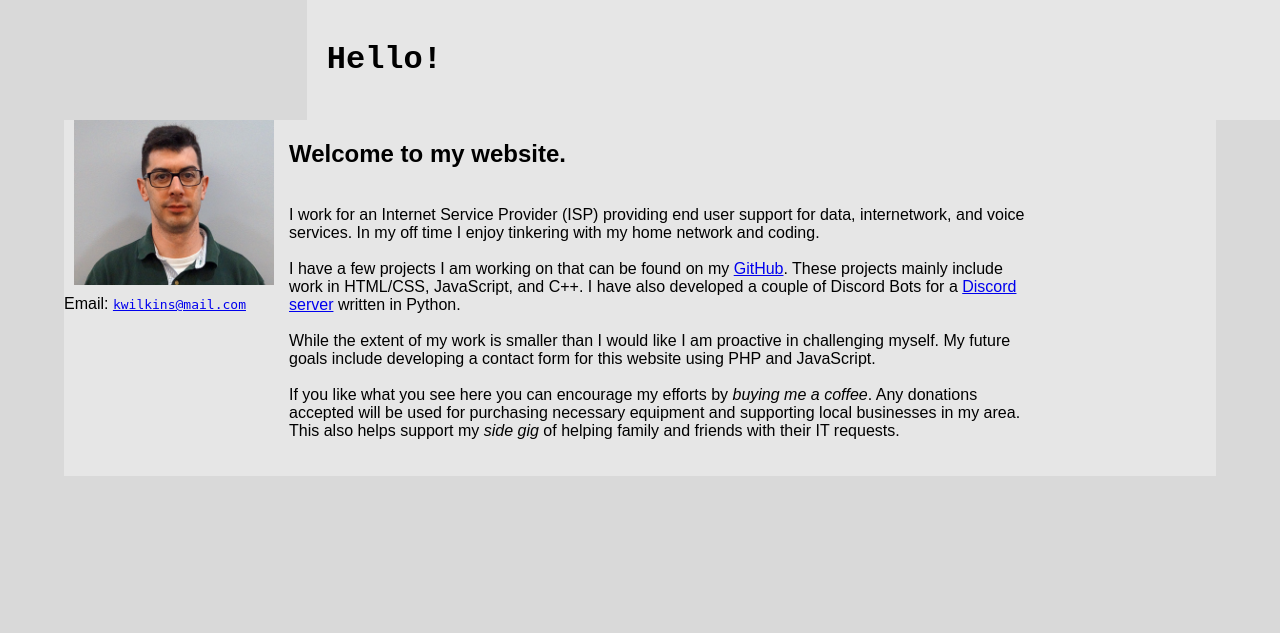
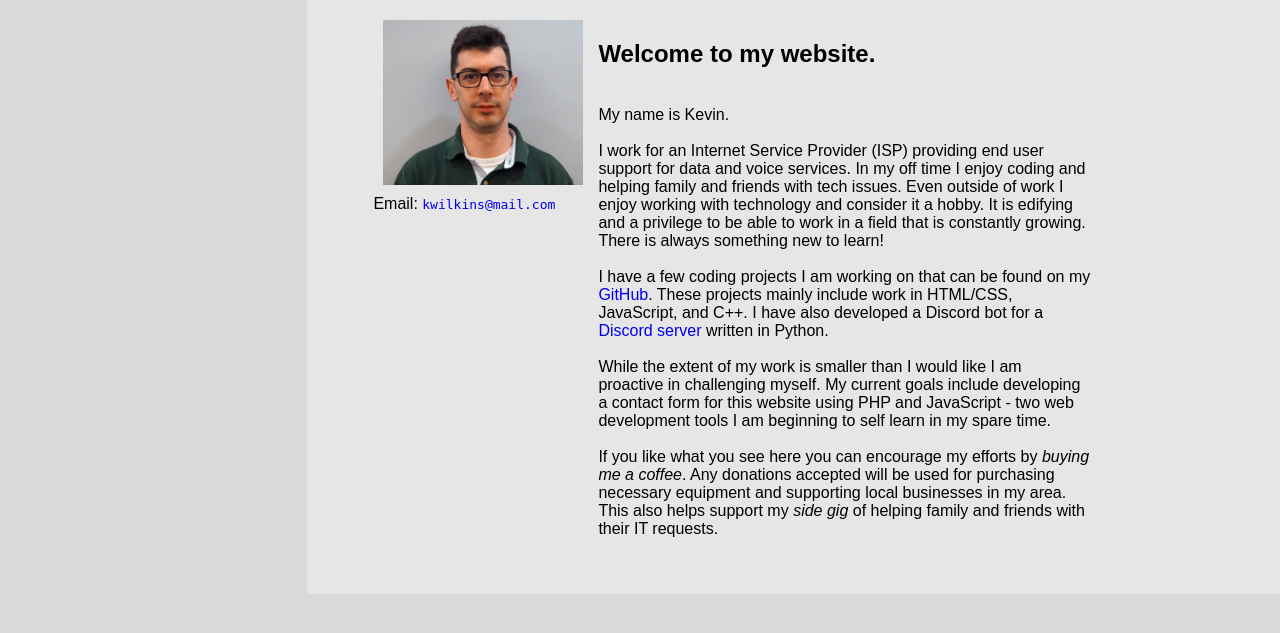
Before and after one commit to kawilkins/KevinWilkins, a PHP site: page / in a window 1280 px wide. Shown: the part 70-703 px from the top of the page. Run offline with PHP 8.4, Linux system fonts and the light colour scheme.

Commit message:
Add global formatting for links. Add favicon which displays a image in the browser tab. Remove "Hello" from top of page. Reformat <div class="grid-container"> to fit inside <div class="content">. Update bio.

```diff
--- a/index.php
+++ b/index.php
@@ -7,6 +7,7 @@
 
     <link rel="stylesheet" type="text/css" href="stylesheets/global.css">
     <link rel="stylesheet" type="text/css" href="stylesheets/navigation.css">
+    <link rel="icon" type="image/x-icon" href="images/WilkinsLogo.ico">
 
     <title>Kevin Wilkins</title>
 </head>
@@ -19,7 +20,7 @@
             Kevin Wilkins
         </p>
         <ul>
-            <li><a class="active" href="index.html">Home</a></li>
+            <li><a class="active" href="index.php">Home</a></li>
         </ul>
 
         <div class="SiteVersion">
@@ -29,17 +30,12 @@
 
     <!--Content-->
     <div class="content">
-        <h1 style="font-family: 'Courier New', Courier, monospace;">
-            Hello!
-        </h1>
-    </div>
-
         <div class="grid-container">
             <div>
                 <img style="float: left; margin-left: 10px; margin-right: 10px; margin-bottom: 10px;" src="images/kwilkins.jpg" height="165px" width="200px">
 
                 <p class="paragraph">
-            Email:  <a href="mailto:kwilkins@mail.com" style="font-family: monospace;">kwilkins@mail.com</a>
+                    Email:  <a href="mailto:kwilkins@mail.com" class="email">kwilkins@mail.com</a>
                 </p>
             </div>
 
@@ -49,15 +45,19 @@
                 </h2>
 
                 <p class="paragraph">
-                I work for an Internet Service Provider (ISP) providing end user support for data, internetwork, and voice services.  In my off time I enjoy tinkering with my home network and coding.
+                    My name is Kevin.
                 </p>
 
                 <p class="paragraph">
-                I have a few projects I am working on that can be found on my <a href="https://github.com/kawilkins" target="_blank">GitHub</a>.  These projects mainly include work in HTML/CSS, JavaScript, and C++.  I have also developed a couple of Discord Bots for a <a href="https://discord.gg/w4T7CSc">Discord server</a> written in Python.
+                    I work for an Internet Service Provider (ISP) providing end user support for data and voice services.  In my off time I enjoy coding and helping family and friends with tech issues.  Even outside of work I enjoy working with technology and consider it a hobby.  It is edifying and a privilege to be able to work in a field that is constantly growing.  There is always something new to learn!
                 </p>
 
                 <p class="paragraph">
-                While the extent of my work is smaller than I would like I am proactive in challenging myself.  My future goals include developing a contact form for this website using PHP and JavaScript.
+                    I have a few coding projects I am working on that can be found on my <a href="https://github.com/kawilkins" class="hyperlink" target="_blank">GitHub</a>.  These projects mainly include work in HTML/CSS, JavaScript, and C++.  I have also developed a Discord bot for a <a href="https://discord.gg/w4T7CSc" class="hyperlink" target="_blank">Discord server</a> written in Python.
+                </p>
+
+                <p class="paragraph">
+                    While the extent of my work is smaller than I would like I am proactive in challenging myself.  My current goals include developing a contact form for this website using PHP and JavaScript - two web development tools I am beginning to self learn in my spare time.
                 </p>
 
                 <p class="paragraph">
@@ -72,6 +72,7 @@
                 </div>
             </div>
         </div>
+    </div>
 
 </body>
 </html>
```
Also changed, not shown: index.html (+11 -10 lines). Lines whose indentation alone changed are shown as unchanged.
